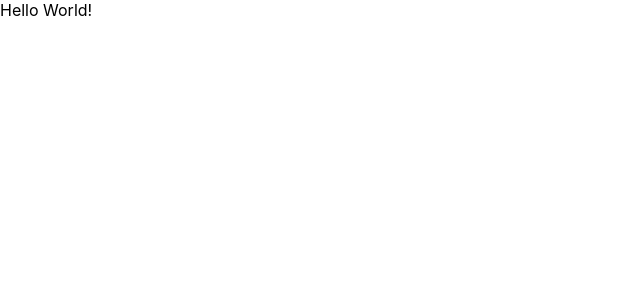
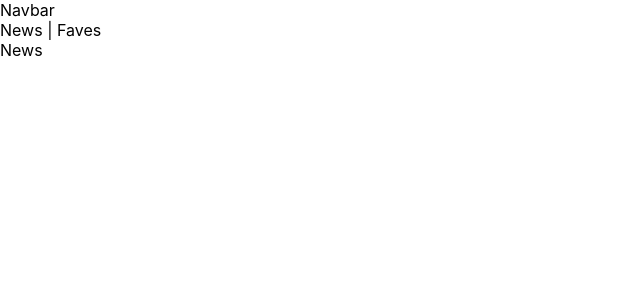
Before and after one commit to ghernandezr/hacker-news, a React (Create React App) app: page / in a window 1280 px wide. Shown: the top 300 px of the page, without its empty margins (0-640 px from the left). Built offline with nearby package versions, Linux system fonts and the light colour scheme.

Commit message:
adding basic layout with react router v6

```diff
--- a/package.json
+++ b/package.json
@@ -12,7 +12,8 @@
     "@types/react-dom": "^18.0.10",
     "react": "^18.2.0",
     "react-dom": "^18.2.0",
-    "react-scripts": "5.0.1",
+    "react-router-dom": "^6.8.0",
+    "react-scripts": "^2.1.3",
     "typescript": "^4.9.5",
     "web-vitals": "^2.1.4"
   },
--- a/src/App.tsx
+++ b/src/App.tsx
@@ -1,5 +1,20 @@
+import React from "react";
+import { Routes, Route } from "react-router-dom";
+import Layout from "./Layout";
+import { News, Faves, NoMatch } from "./pages";
+
 function App() {
-  return <div>Hello World!</div>;
+  return (
+    <div>
+      <Routes>
+        <Route path="/" element={<Layout />}>
+          <Route index element={<News />} />
+          <Route path="faves" element={<Faves />} />
+          <Route path="*" element={<NoMatch />} />
+        </Route>
+      </Routes>
+    </div>
+  );
 }
 
 export default App;
--- a/src/Layout.tsx
+++ b/src/Layout.tsx
@@ -1,5 +1,14 @@
+import React from "react";
+import { Routes, Route, Outlet, Link } from "react-router-dom";
+
 const Layout = () => {
-  return <div>Outlet</div>;
+  return (
+    <div>
+      <div>Navbar</div>
+      <div>News | Faves</div>
+      <Outlet />
+    </div>
+  );
 };
 
 export default Layout;
--- a/src/index.tsx
+++ b/src/index.tsx
@@ -1,15 +1,20 @@
-import React from 'react';
-import ReactDOM from 'react-dom/client';
-import './index.css';
-import App from './App';
-import reportWebVitals from './reportWebVitals';
+import React from "react";
+import ReactDOM from "react-dom/client";
+
+import { BrowserRouter } from "react-router-dom";
+
+import "./index.css";
+import App from "./App";
+import reportWebVitals from "./reportWebVitals";
 
 const root = ReactDOM.createRoot(
-  document.getElementById('root') as HTMLElement
+  document.getElementById("root") as HTMLElement
 );
 root.render(
   <React.StrictMode>
-    <App />
+    <BrowserRouter>
+      <App />
+    </BrowserRouter>
   </React.StrictMode>
 );
 
--- a/src/pages/Faves.tsx
+++ b/src/pages/Faves.tsx
@@ -1,3 +1,7 @@
-export const Faves = () => {
+import React from "react";
+
+const Faves = () => {
   return <div>Faves</div>;
 };
+
+export default Faves;
--- a/src/pages/News.tsx
+++ b/src/pages/News.tsx
@@ -1,3 +1,4 @@
+import React from "react";
 const News = () => {
   return <div>News</div>;
 };
--- /dev/null
+++ b/src/pages/NoMatch.tsx
@@ -0,0 +1,15 @@
+import { Link } from "react-router-dom";
+import React from "react";
+
+const NoMatch = () => {
+  return (
+    <div>
+      <h2>Nothing to see here!</h2>
+      <p>
+        <Link to="/">Go to the home page</Link>
+      </p>
+    </div>
+  );
+};
+
+export default NoMatch;
--- /dev/null
+++ b/src/pages/index.ts
@@ -0,0 +1,3 @@
+export { default as News } from "./News";
+export { default as Faves } from "./Faves";
+export { default as NoMatch } from "./NoMatch";
--- a/tsconfig.json
+++ b/tsconfig.json
@@ -18,7 +18,7 @@
     "resolveJsonModule": true,
     "isolatedModules": true,
     "noEmit": true,
-    "jsx": "react-jsx"
+    "jsx": "preserve"
   },
   "include": [
     "src"
```
Also changed, not shown: 1 other file (tests, documents, lock files or other folders).
